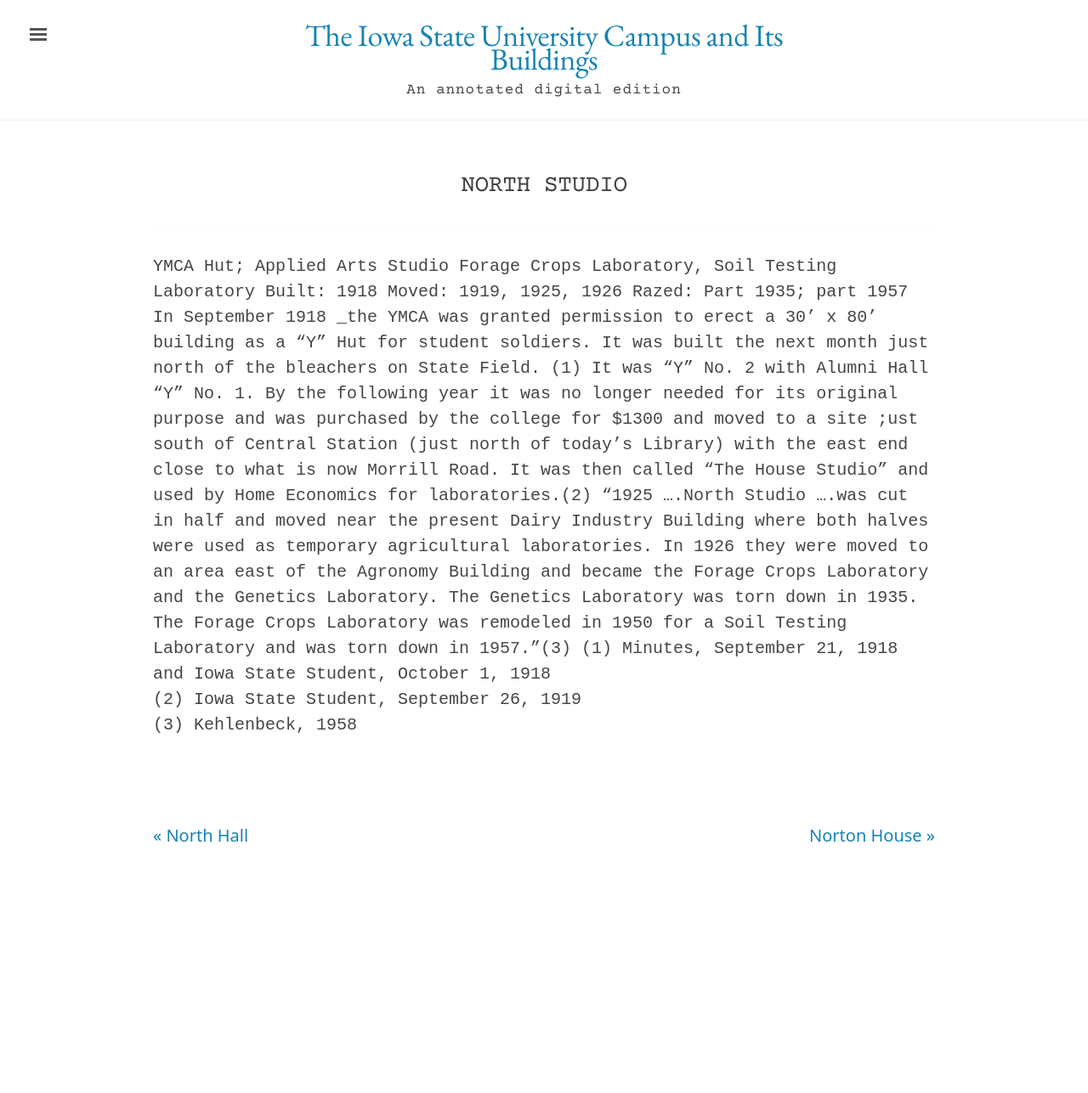
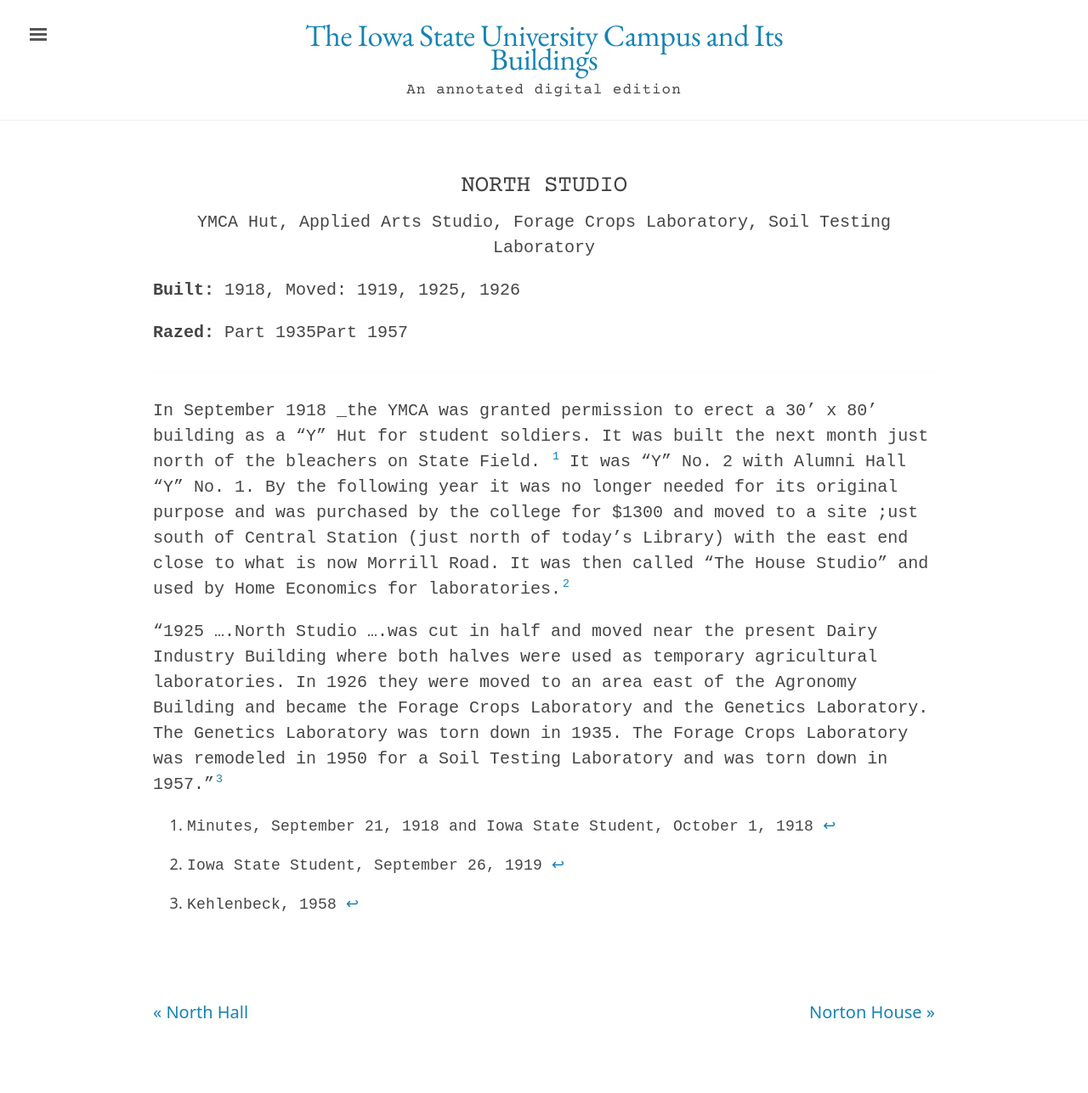
Before and after one commit to emanderson811/day-edition, a Jekyll site: the page built from _texts/buildings/153day-north-studio.md, in a window 1280 px wide. Shown: the whole page at 85% size. Built offline with Jekyll 4.4.1, drawn with Linux system fonts in a browser that asks for light colours; before the commit the page ends 1079 px from its top, so only the background shows below that; some of the changed lines change nothing that is shown.

Commit message:
Update 153day-north-studio.md

```diff
--- a/_texts/buildings/153day-north-studio.md
+++ b/_texts/buildings/153day-north-studio.md
@@ -2,11 +2,19 @@
 layout: building
 title: "North Studio"
 alternative_name:
+  - "YMCA Hut"
+  - "Applied Arts Studio"
+  - "Forage Crops Laboratory"
+  - "Soil Testing Laboratory"
 built:
+  - "1918"
+  - "Moved: 1919, 1925, 1926"
 addition:
 architect:
 contractor:
 razed:
+  - "Part 1935"
+  - "Part 1957"
 author:
 rights: Public Domain
 source: Iowa State University Library, University Archives
@@ -14,11 +22,12 @@
 ---
 ---
 
-YMCA Hut; Applied Arts Studio
-Forage Crops Laboratory, Soil Testing Laboratory
-Built: 1918 Moved: 1919, 1925, 1926 Razed: Part 1935; part 1957
-In September 1918 _the YMCA was granted permission to erect a 30' x 80' building as a "Y" Hut for student soldiers. It was built the next month just north of the bleachers on State Field. (1) It was "Y" No. 2 with Alumni Hall "Y" No. 1. By the following year it was no longer needed for its original purpose and was purchased by the college for $1300 and moved to a site ;ust south of Central Station (just north of today's Library) with the east end close to what is now Morrill Road. It was then called "The House Studio" and used by Home Economics for laboratories.(2)
-"1925 ....North Studio ....was cut in half and moved near the present Dairy Industry Building where both halves were used as temporary agricultural laboratories. In 1926 they were moved to an area east of the Agronomy Building and became the Forage Crops Laboratory and the Genetics Laboratory. The Genetics Laboratory was torn down in 1935. The Forage Crops Laboratory was remodeled in 1950 for a Soil Testing Laboratory and was torn down in 1957."(3)
-(1)  Minutes,  September 21,  1918 and  Iowa State Student, October 1,  1918
-(2)  Iowa State Student, September 26,  1919
-(3)  Kehlenbeck,  1958
+In September 1918 _the YMCA was granted permission to erect a 30' x 80' building as a "Y" Hut for student soldiers. It was built the next month just north of the bleachers on State Field. [^fn1] It was "Y" No. 2 with Alumni Hall "Y" No. 1. By the following year it was no longer needed for its original purpose and was purchased by the college for $1300 and moved to a site ;ust south of Central Station (just north of today's Library) with the east end close to what is now Morrill Road. It was then called "The House Studio" and used by Home Economics for laboratories.[^fn2]
+
+"1925 ....North Studio ....was cut in half and moved near the present Dairy Industry Building where both halves were used as temporary agricultural laboratories. In 1926 they were moved to an area east of the Agronomy Building and became the Forage Crops Laboratory and the Genetics Laboratory. The Genetics Laboratory was torn down in 1935. The Forage Crops Laboratory was remodeled in 1950 for a Soil Testing Laboratory and was torn down in 1957."[^fn3]
+
+[^fn1]:  Minutes,  September 21,  1918 and  Iowa State Student, October 1,  1918
+
+[^fn2]:  Iowa State Student, September 26,  1919
+
+[^fn3]:  Kehlenbeck,  1958
```
